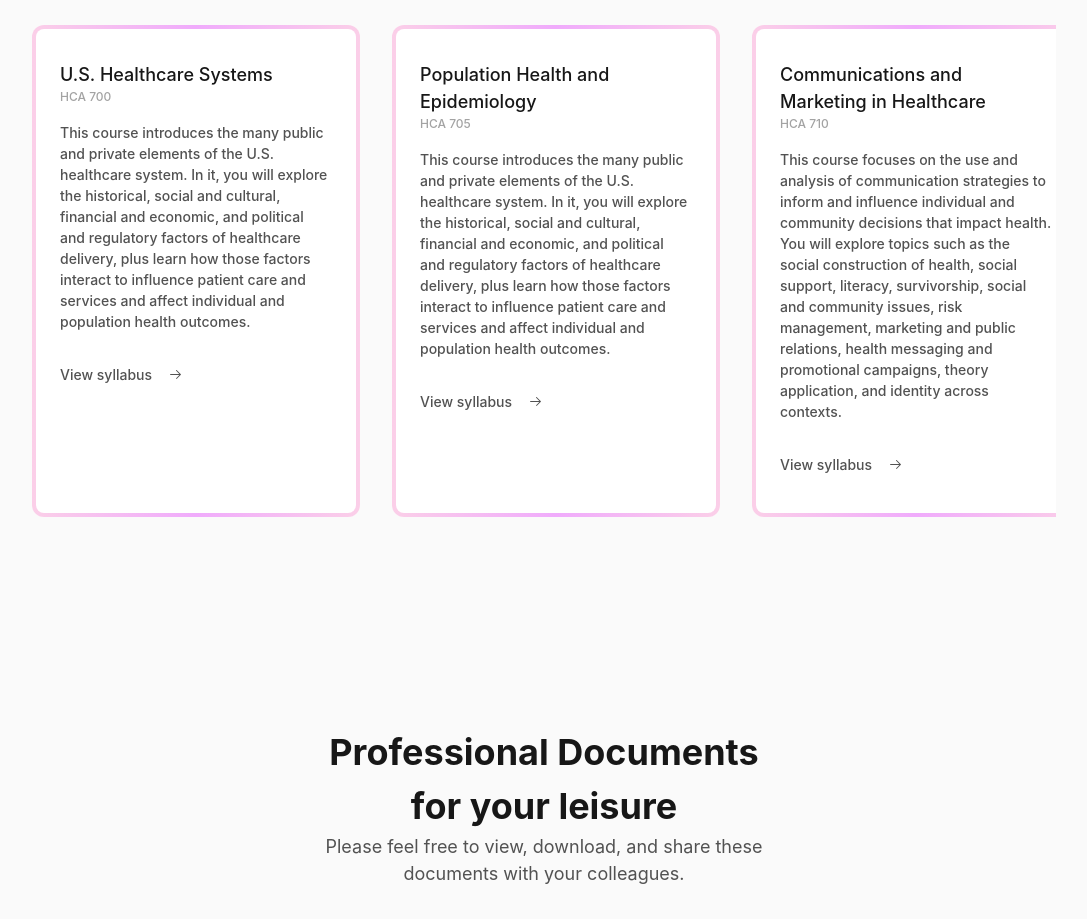
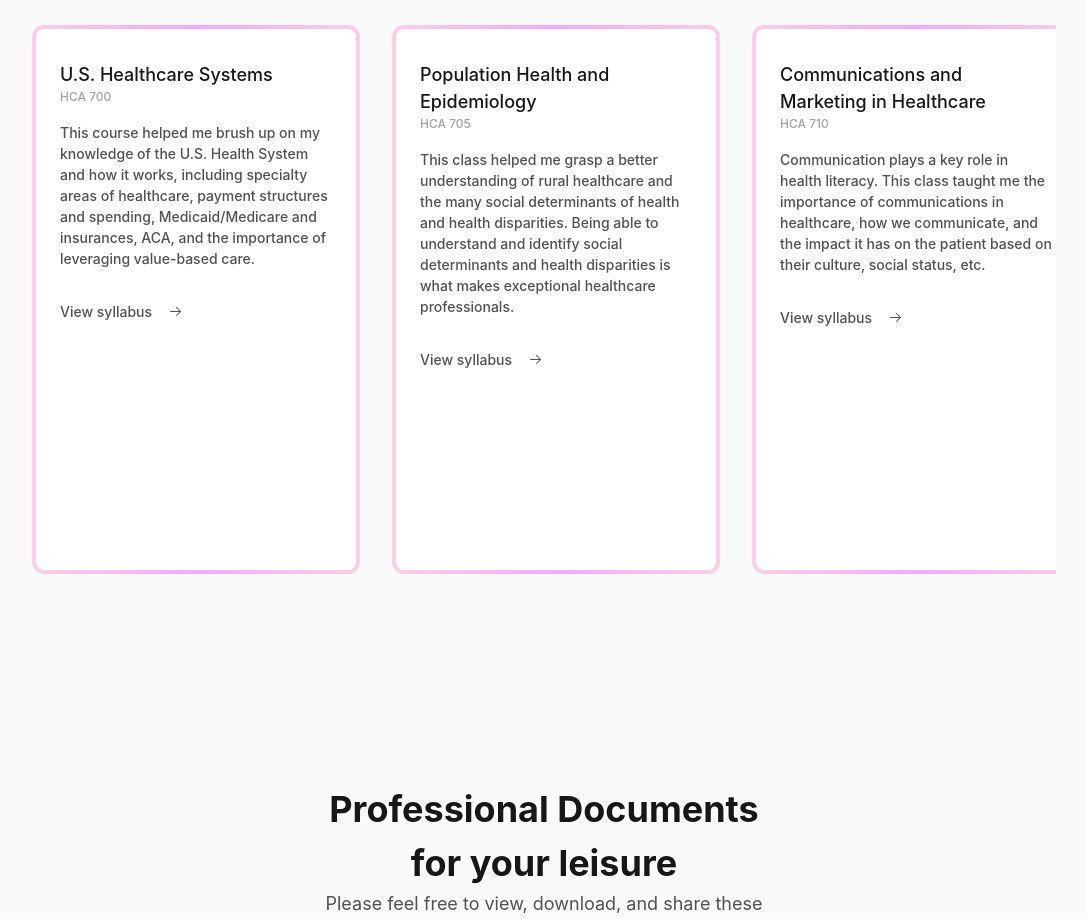
Before and after one commit to jakequinter/jenniferspick.com, a Next.js app: page /portfolio in a window 1280 px wide. Shown: the part 1080-1999 px from the top of the page, without its empty margins (96-1183 px from the left). Built offline with nearby package versions, Linux system fonts and the light colour scheme.

Commit message:
modified curriculum

```diff
--- a/pages/index.tsx
+++ b/pages/index.tsx
@@ -29,12 +29,15 @@ const Home: NextPage = () => {
             exercise, friends and family, and exploring my new home.
           </p>
           <Link href="/portfolio" passHref>
-            <a className="inline-flex items-center rounded-lg border border-neutral-200 bg-gradient-to-r from-pink-400 via-fuchsia-400 to-pink-400 bg-clip-text px-4 py-3 font-medium text-transparent hover:ring-2 hover:ring-neutral-200">
-              <span>View portfolio</span>
+            <a className="inline-flex items-center rounded-lg border border-neutral-200 px-4 py-3 hover:ring-2 hover:ring-neutral-200">
+              <span className="bg-gradient-to-r from-pink-400 via-fuchsia-400 to-pink-400  bg-clip-text font-medium text-transparent">
+                View portfolio
+              </span>
               <ArrowRightIcon className="ml-2 text-pink-400" />
             </a>
           </Link>
         </div>
+
         <div className="ml-auto">
           <Image
             className="rounded-lg"
--- a/src/components/Curriculum/courses.ts
+++ b/src/components/Curriculum/courses.ts
@@ -4,7 +4,7 @@ export const courses = [
     name: 'U.S. Healthcare Systems',
     courseNumber: 'HCA 700',
     description:
-      'This course introduces the many public and private elements of the U.S. healthcare system. In it, you will explore the historical, social and cultural, financial and economic, and political and regulatory factors of healthcare delivery, plus learn how those factors interact to influence patient care and services and affect individual and population health outcomes.',
+      'This course helped me brush up on my knowledge of the U.S. Health System and how it works, including specialty areas of healthcare, payment structures and spending, Medicaid/Medicare and insurances, ACA, and the importance of leveraging value-based care.',
     syllabusUrl:
       'https://uwex.wisconsin.edu/healthcare-administration/wp-content/uploads/sites/7/2021/06/HCA700Syllabus.pdf',
   },
@@ -13,7 +13,7 @@ export const courses = [
     name: 'Population Health and Epidemiology',
     courseNumber: 'HCA 705',
     description:
-      'This course introduces the many public and private elements of the U.S. healthcare system. In it, you will explore the historical, social and cultural, financial and economic, and political and regulatory factors of healthcare delivery, plus learn how those factors interact to influence patient care and services and affect individual and population health outcomes.',
+      'This class helped me grasp a better understanding of rural healthcare and the many social determinants of health and health disparities. Being able to understand and identify social determinants and health disparities is what makes exceptional healthcare professionals. ',
     syllabusUrl:
       'https://uwex.wisconsin.edu/healthcare-administration/wp-content/uploads/sites/7/2021/06/HCA705Syllabus.pdf',
   },
@@ -22,7 +22,7 @@ export const courses = [
     name: 'Communications and Marketing in Healthcare',
     courseNumber: 'HCA 710',
     description:
-      'This course focuses on the use and analysis of communication strategies to inform and influence individual and community decisions that impact health. You will explore topics such as the social construction of health, social support, literacy, survivorship, social and community issues, risk management, marketing and public relations, health messaging and promotional campaigns, theory application, and identity across contexts.',
+      'Communication plays a key role in health literacy. This class taught me the importance of communications in healthcare, how we communicate, and the impact it has on the patient based on their culture, social status, etc. ',
     syllabusUrl:
       'https://uwex.wisconsin.edu/healthcare-administration/wp-content/uploads/sites/7/2021/06/HCA710Syllabus.pdf',
   },
@@ -31,7 +31,7 @@ export const courses = [
     name: 'Healthcare Technology, Data Analytics, and Information',
     courseNumber: 'HCA 715',
     description:
-      'This course covers tech- and data-related topics in healthcare including electronic health records, health IT privacy and security, health information exchanges, IT for revenue cycle management, healthcare data analytics, technologies for diagnosis and treatment, and big data applications in healthcare.',
+      'Our future is in the hands of technology and being able to learn and advance in this area is critical. This curriculum taught me a lot of useful information, specifically working with Excel. I found this course challenging due to the multiple steps and “shortcuts” if you will, that it takes to learn and memorize to develop graphs and information. These concepts are something I will definitely need further education and training on but I do think that this is something I can become more fluent in with more repetition.',
     syllabusUrl:
       'https://uwex.wisconsin.edu/healthcare-administration/wp-content/uploads/sites/7/2021/06/HCA715Syllabus.pdf',
   },
@@ -40,7 +40,7 @@ export const courses = [
     name: 'Healthcare Financial Management',
     courseNumber: 'HCA 720',
     description:
-      'This course is a study of the principles of healthcare finance. You will explore topics such as financial and management accounting, the financial reporting structure of healthcare organizations, financial statement analysis, cost and budgetary methods, sources of revenue and expenses, processes for billing, and capital investment decisions.',
+      'Finance has always been a challenging subject for me. I understand the importance of budgeting and finance, and this course allowed me to build a better understanding of the application to healthcare, but I still need to further develop this skill set. I’ve always enjoyed working with numbers so I think it would only be a matter of real-life practice and application to help me advance in financial management. ',
     syllabusUrl:
       'https://uwex.wisconsin.edu/healthcare-administration/wp-content/uploads/sites/7/2021/06/HCA720Syllabus.pdf',
   },
@@ -49,7 +49,7 @@ export const courses = [
     name: 'Human Capital Management',
     courseNumber: 'HCA 730',
     description:
-      'Examine the complexities in healthcare human resource management strategies. Gain the knowledge and tools to develop high-potential workforces using a people-centered approach to human capital management, organizational culture, communication, and talent development, ensuring a competitive advantage in creating sustainable, high-performance healthcare organizations in rural and urban settings.',
+      'This is one of the courses I found very applicable and relevant. I think it’s so important for organizations to reciprocate appreciation to their employees, who create profit for the organization. Leveraging human capital is a requirement to sustain a competitive advantage, retain talent, and satisfy your workers. Organizations cannot perform to their highest potential without employees who feel appreciated, understood, and valued by their employers. This course has helped me recognize how employers take the initiative to implement human capital measures, or their lack thereof.',
     syllabusUrl:
       'https://uwex.wisconsin.edu/healthcare-administration/wp-content/uploads/sites/7/2021/06/HCA720Syllabus.pdf',
   },
@@ -58,7 +58,7 @@ export const courses = [
     name: 'Healthcare Operations and Project Management',
     courseNumber: 'HCA 740',
     description:
-      'This course explores operations management techniques unique to healthcare processes. It addresses solutions for operational issues in healthcare facilities and supply chain, and highlights essential components of healthcare project management. The curriculum emphasizes operational and management tools and techniques for project and process execution in a healthcare environment.',
+      'One key takeaway from this course was the use and implementation of a project charter. I’ve grown familiar with the benefits of a project charter and its purpose in operations and project management. Managing the scope of a project, whether it’s for process improvement, coordinating care, managing inventory, addressing capacity, etc. can be complex and challenging. There are many processes to consider when analyzing healthcare operations which is why it takes strong project management skills to deliver successful results.',
     syllabusUrl:
       'https://uwex.wisconsin.edu/healthcare-administration/wp-content/uploads/sites/7/2021/06/HCA740Syllabus.pdf',
   },
@@ -67,7 +67,7 @@ export const courses = [
     name: 'Healthcare Quality and Performance Improvement',
     courseNumber: 'HCA 750',
     description:
-      'This course provides an overview of quality models and risk management in healthcare. You will explore theories, concepts, skills, tools, and environmental factors, with a focus on measurement and analysis techniques and the real-world application of quality approaches to implement and sustain performance improvements.',
+      'This course taught me about the importance of problem solving when it comes to quality and performance improvement. Prior to this course, I was aware of methods such as SWOT and Forcefield analyses, however I was not aware of the dozens of problem-solving tools that exist and their relevance to process improvement. I think what I have yet to learn, and experience is how/when to apply each problem-solving technique.',
     syllabusUrl:
       'https://uwex.wisconsin.edu/healthcare-administration/wp-content/uploads/sites/7/2021/06/HCA750Syllabus.pdf',
   },
@@ -76,7 +76,7 @@ export const courses = [
     name: 'Health Law and Policy',
     courseNumber: 'HCA 760',
     description:
-      'This course is a study of the political, legal, regulatory, and ethical environments within which healthcare administrators operate. You will examine the legal frameworks related to the healthcare system, with an ethical focus. The curriculum considers the impact of political structure on healthcare policy, with an emphasis on the role played by healthcare administrators in policy advocacy.',
+      'This course allowed me to brush up on some law basics, as well as furthered my understanding of law and policies and the influence it has on healthcare. Laws and policies help shape healthcare costs, patient rights, and many other controversial topics. ',
     syllabusUrl:
       'https://uwex.wisconsin.edu/healthcare-administration/wp-content/uploads/sites/7/2021/06/HCA760Syllabus.pdf',
   },
@@ -85,7 +85,7 @@ export const courses = [
     name: 'Organization Development and Strategic Leadership in Healthcare',
     courseNumber: 'HCA 770',
     description:
-      'This course is focused on organization development and leadership theories, including the self-discovery of leadership potential and change leadership strategies applied within healthcare organizations. As a blend of theory and application, the course is designed for you to work toward identifying and implementing broad-scale organizational change while employing strategic leadership practices.',
+      'This course gave me a better understanding of what it means to be a healthcare leader, who I am as a leader, and what I value. It’s helped set me up for success by preparing professional and personal development plans, which will aid in my growth and development as a transformative leader. ',
     syllabusUrl:
       'https://uwex.wisconsin.edu/healthcare-administration/wp-content/uploads/sites/7/2021/06/HCA770Syllabus.pdf',
   },
@@ -94,7 +94,7 @@ export const courses = [
     name: 'Current and Emerging Topics in Healthcare',
     courseNumber: 'HCA 780',
     description:
-      'This course investigates current and emerging trends influencing healthcare today, including policies and politics, ethics, emerging technologies, healthcare population and disease demographics, and reimbursement models. You will explore and understand the differences between rural, urban, and global settings.',
+      'Familiarizing oneself with current and emerging topics in healthcare is how we continue to make a difference. Being able to recognize and understand what’s evolving in healthcare and how we must act to implement change is a very important part of our role. This course specifically taught me more about cultural competence in healthcare and what it means to be a culturally competent healthcare leader. Our country is more diverse now than it’s ever been while continuing to become more diverse, and we cannot provide patients with the utmost quality of care if we are not culturally competent. ',
     syllabusUrl:
       'https://uwex.wisconsin.edu/healthcare-administration/wp-content/uploads/sites/7/2021/06/HCA780Syllabus.pdf',
   },
```
Also changed, not shown: src/components/layout/Container/Container.tsx (+9 -14 lines).
